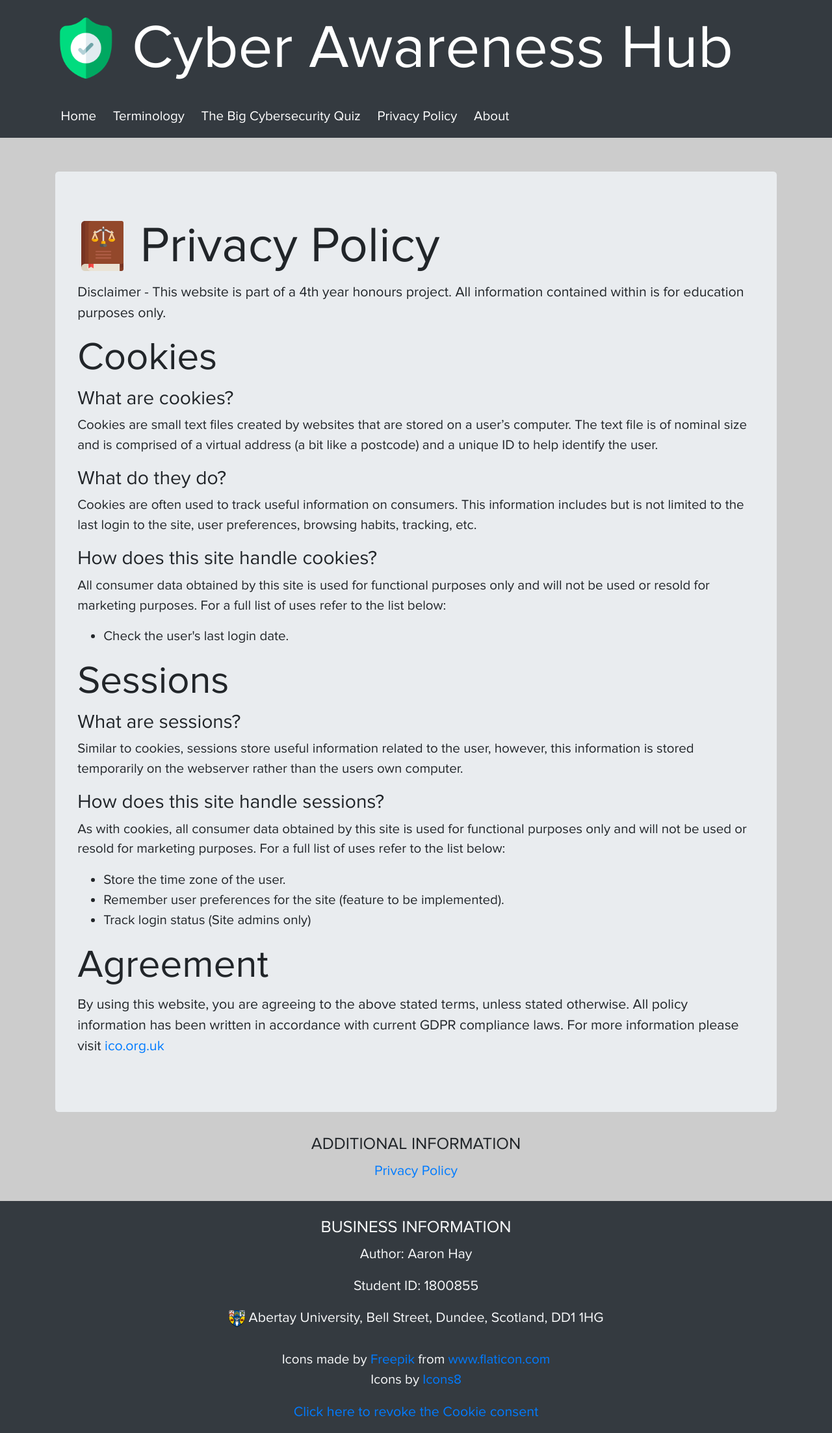
After one commit to xanatos102/Honours-Project, a PHP site: page /privacy-policy.php in a window 1280 px wide. The commit adds this page. Shown: the whole page at 65% size. Run offline with PHP 8.4, Linux system fonts and the light colour scheme; some libraries are stand-ins or nearby versions; some web fonts are replaced.

Commit message:
Backup of files.

```diff
--- a/Model/api.php
+++ b/Model/api.php
@@ -831,7 +831,7 @@ function createNewTopic(){
                     $author = (filter_input(INPUT_POST, 'author', FILTER_SANITIZE_STRING));
                     $imageLink = $imageDestination;
                     $fileLink = $fileDestination;
-                    $date = date("Y/m/d");
+                    $date = date("Y/m/d H:i:s");
                     $description = (filter_input(INPUT_POST, 'description', FILTER_SANITIZE_STRING));
 
                     // Initialise error variables
--- a/View/footer.php
+++ b/View/footer.php
@@ -8,7 +8,7 @@
 
 <div class="text-center mt-2">
   <h4 class="text-uppercase">Additional Information</h4>
-  <a href="legislation.php" class="lead">Privacy Policy</a>
+  <a href="privacy-policy.php" class="lead">Privacy Policy</a>
   </br>
 <br>
 </div>
--- a/View/index.php
+++ b/View/index.php
@@ -31,7 +31,7 @@
 
   <div class="jumbotron">
     <h1 class="display-3"><span style="align-items: center; display:flex;"><img src="images/house.png" alt="little yellow house" style="width: 1em; height: 1em; margin-right: 0.25em;"/>Welcome</span></h1>
-      <p>The Cyber Awareness Hub is dedicated to providing the latest information on cyber related threats. For more information on potential threats to your security, click one of the card links below:</p>
+      <p>The Cyber Awareness Hub is dedicated to providing the latest information on cyber related threats. For more information on potential threats to your security, click one of the topic links below:</p>
 
   <?php
     for ($i=0; $i < sizeof($topicArray); $i++){
--- a/View/navigation.php
+++ b/View/navigation.php
@@ -31,11 +31,16 @@
             <a class="nav-link" href="big-quiz.php">The Big Cybersecurity Quiz</a>
         </li>
         <li class="nav-item active pr-2">
-            <a class="nav-link" href="legislation.php">Legislation</a>
+            <a class="nav-link" href="privacy-policy.php">Privacy Policy</a>
         </li>
         <li class="nav-item active pr-2">
             <a class="nav-link" href="about.php">About</a>
         </li>
+        <?php if (isset($_SESSION['username'])){
+          echo '<li class="nav-item active pr-2">
+                  <a class="nav-link" href="management.php">Admin Management</a>
+                </li>';
+        } ?>
     </ul>
   </div>
 
--- /dev/null
+++ b/View/privacy-policy.php
@@ -0,0 +1,54 @@
+<?php
+/*
+    Description: Privacy Policy information for how data is handled by the website.
+    Author: Aaron Hay
+*/
+include 'session.php';
+?>
+<html>
+<!--<head>-->
+    <?php
+        //include '../Model/DPH-api.php';
+        include 'header.php';
+    ?>
+<!-- </head> -->
+<title>Privacy Policy</title>
+<body>
+  <div class="container mt-5">
+    <div class="jumbotron">
+      <h1 class="display-3"><span style="align-items: center; display:flex;"><img src="images/law.png" alt="judges gavel" style="width: 1em; height: 1em; margin-right: 0.25em;"/>Privacy Policy</span></h1>
+      <p class="lead">Disclaimer - This website is part of a 4th year honours project. All information contained within is for education purposes only.</p>
+        <h1 class="display-4">Cookies</h1>
+        <h3>What are cookies?</h3>
+        <p>Cookies are small text files created by websites that are stored on a user’s computer. The text file is of nominal size and is comprised of a virtual address (a bit like a postcode) and a unique ID to help identify the user. </p>
+        <h3>What do they do?</h3>
+        <p>Cookies are often used to track useful information on consumers. This information includes but is not limited to the last login to the site, user preferences, browsing habits, tracking, etc.</p>
+        <h3>How does this site handle cookies?</h3>
+        <p>All consumer data obtained by this site is used for functional purposes only and will not be used or resold for marketing purposes. For a full list of uses refer to the list below:</p>
+        <ul>
+        <li>Check the user's last login date.</li>
+        </ul>
+      <h1 class="display-4">Sessions</h1>
+        <h3>What are sessions?</h3>
+        <p>Similar to cookies, sessions store useful information related to the user, however, this information is stored temporarily on the webserver rather than the users own computer.</p>
+        <h3>How does this site handle sessions?</h3>
+        <p>As with cookies, all consumer data obtained by this site is used for functional purposes only and will not be used or resold for marketing purposes. For a full list of uses refer to the list below:</p>
+        <ul>
+        <li>Store the time zone of the user.</li>
+        <li>Remember user preferences for the site (feature to be implemented).</li>
+        <li>Track login status (Site admins only)</li>
+        </ul>
+      <h1 class="display-4">Agreement</h1>
+      <p class="lead">By using this website, you are agreeing to the above stated terms, unless stated otherwise. All policy information has been written in accordance with current GDPR compliance laws. For more information please visit <a href="https://ico.org.uk/for-organisations/guide-to-data-protection/guide-to-the-general-data-protection-regulation-gdpr/">ico.org.uk</a></p>
+    </div>
+  </div>
+
+
+<!-- <footer> -->
+        <?php include 'footer.php'; ?>
+<!-- </footer> -->
+
+    <?php include '../Controller/bootstrap-script.php'; ?>
+    <?php include '../Controller/cookie-consent.php'; ?>
+</body>
+</html>
--- a/View/session.php
+++ b/View/session.php
@@ -1,9 +1,4 @@
 <?php
-// FORCE ERRORS TO SHOW
-// ini_set ('display errors',1);
-// ini_set('display_startup_errors',1);
-// error_reporting(E_ALL);
-// error_reporting(E_ALL); ini_set('display_errors','on');
 
 date_default_timezone_set("Europe/London");
 if(session_status() == PHP_SESSION_NONE)
```
Also changed, not shown: View/legislation.php (deleted, +0 -52 lines).
